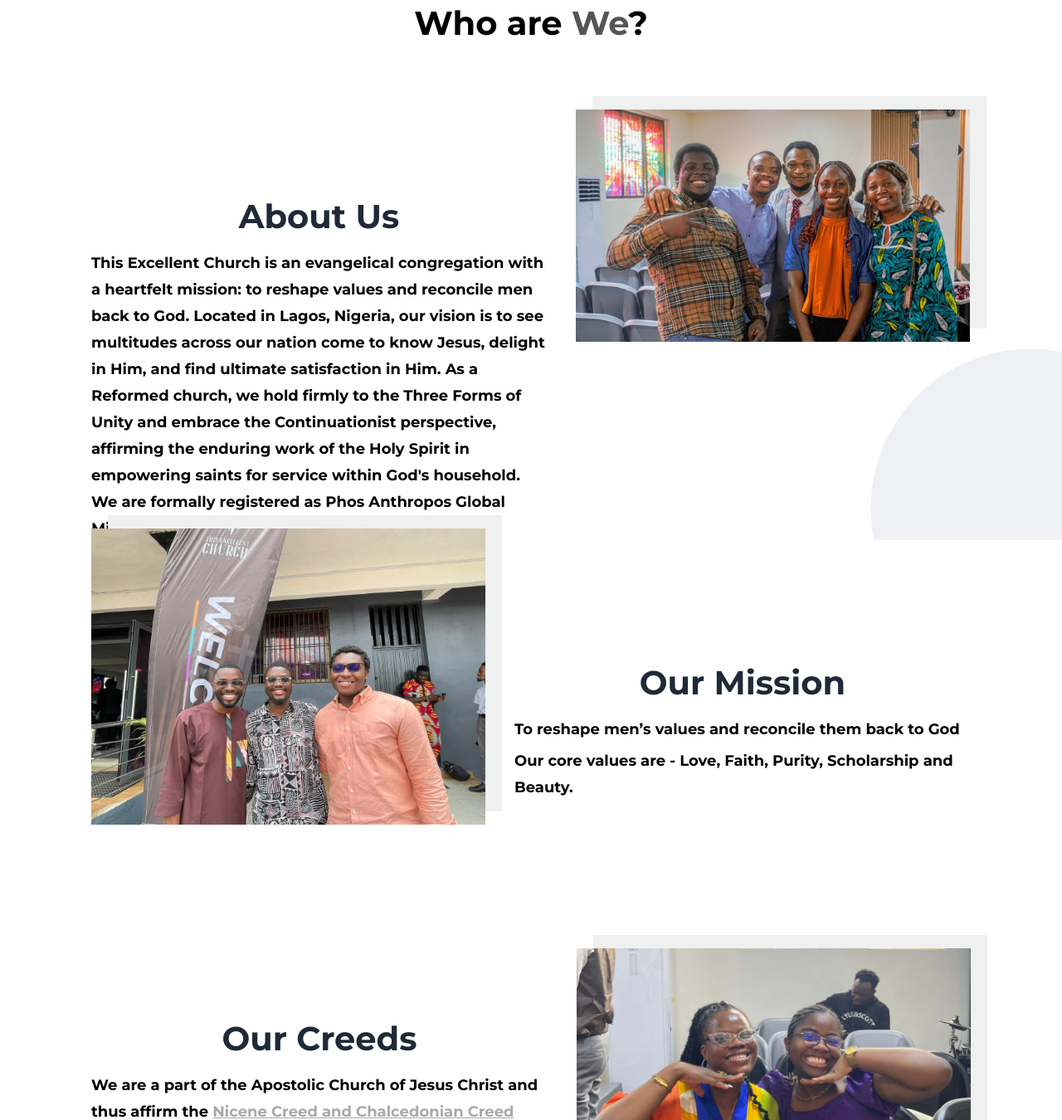
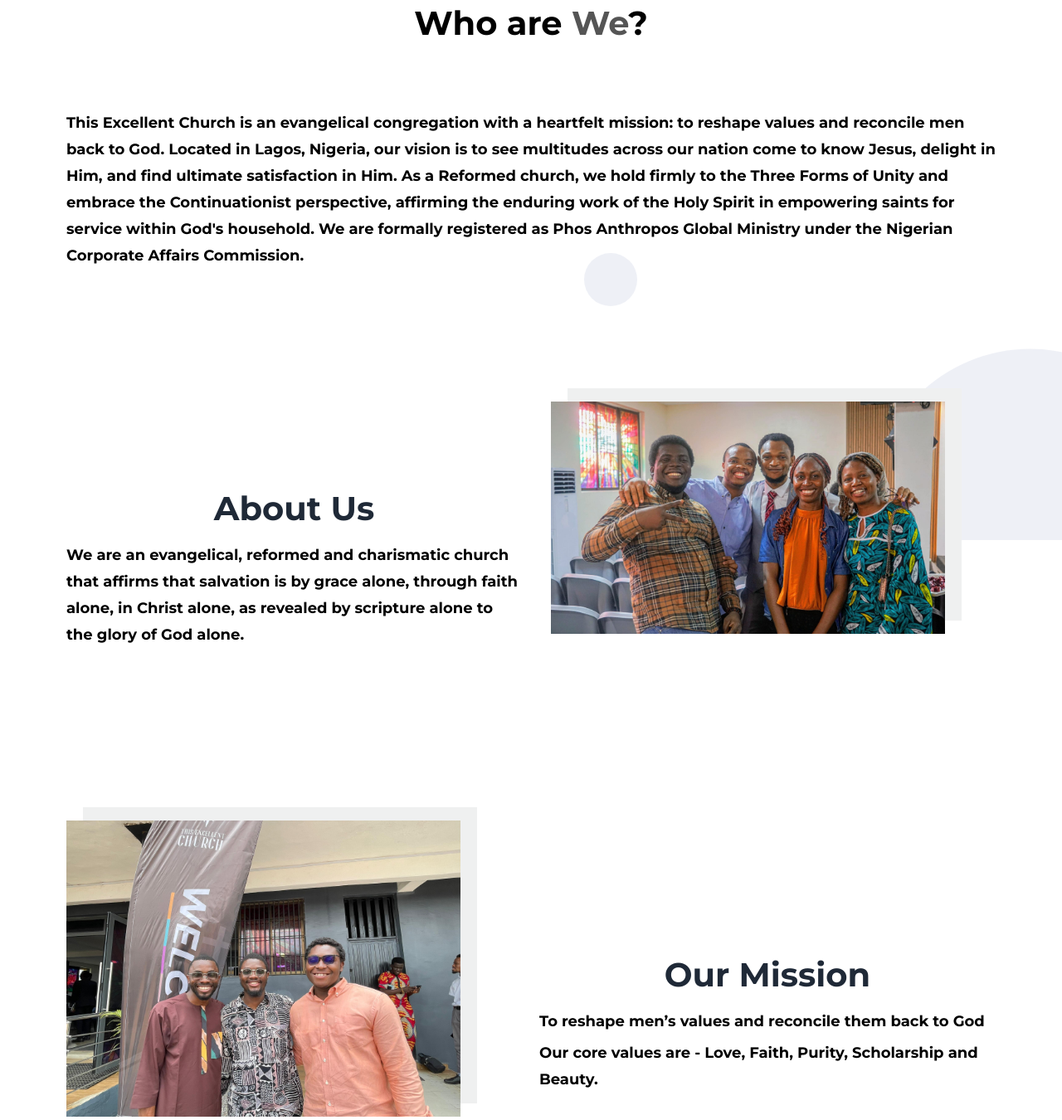
Before and after one commit to TEC-website/TEC-website, a Django app: page /about/ in a window 1280 px wide. Shown: the part 149-1499 px from the top of the page at 83% size. Run offline with Django 5.2, Linux system fonts and the light colour scheme; parts of the project's set-up code (start-up, migrations or seed data) failed here and were passed over; some libraries are stand-ins or nearby versions.

Commit message:
new about update

```diff
--- a/static/about.css
+++ b/static/about.css
@@ -200,6 +200,7 @@
 
 .card {
   text-align: center;
+  margin-bottom: 2rem;
 }
 
 .big-titles {
--- a/templates/about.html
+++ b/templates/about.html
@@ -82,8 +82,7 @@
             <span class="gray-text">We<span id="not-gray">?</span></span>
         </div>
         <section class="home-main-section" id="main-sec">
-            <div class="call-to-action about_tec_1">
-                <h1 class="title">About Us</h1>
+            <div class="call-to-actionx about_tec_1">
                 <span class="subtitle-i">This Excellent Church is an evangelical congregation with a heartfelt mission:
                     to reshape values and reconcile men back to God.
 
@@ -96,6 +95,15 @@
 
                     We are formally registered as Phos Anthropos Global Ministry under the Nigerian Corporate Affairs
                     Commission.
+                </span>
+            </div>
+        </section>
+        <section class="home-main-section" id="main-sec">
+            <div class="call-to-action about_tec_1">
+                <h1 class="title">About Us</h1>
+                <span class="subtitle-i">We are an evangelical, reformed and charismatic church that affirms that
+                    salvation is by grace alone, through faith alone, in Christ alone,
+                    as revealed by scripture alone to the glory of God alone.
                 </span>
             </div>
             <div class="img-wrapper" id="img-tst">
```
